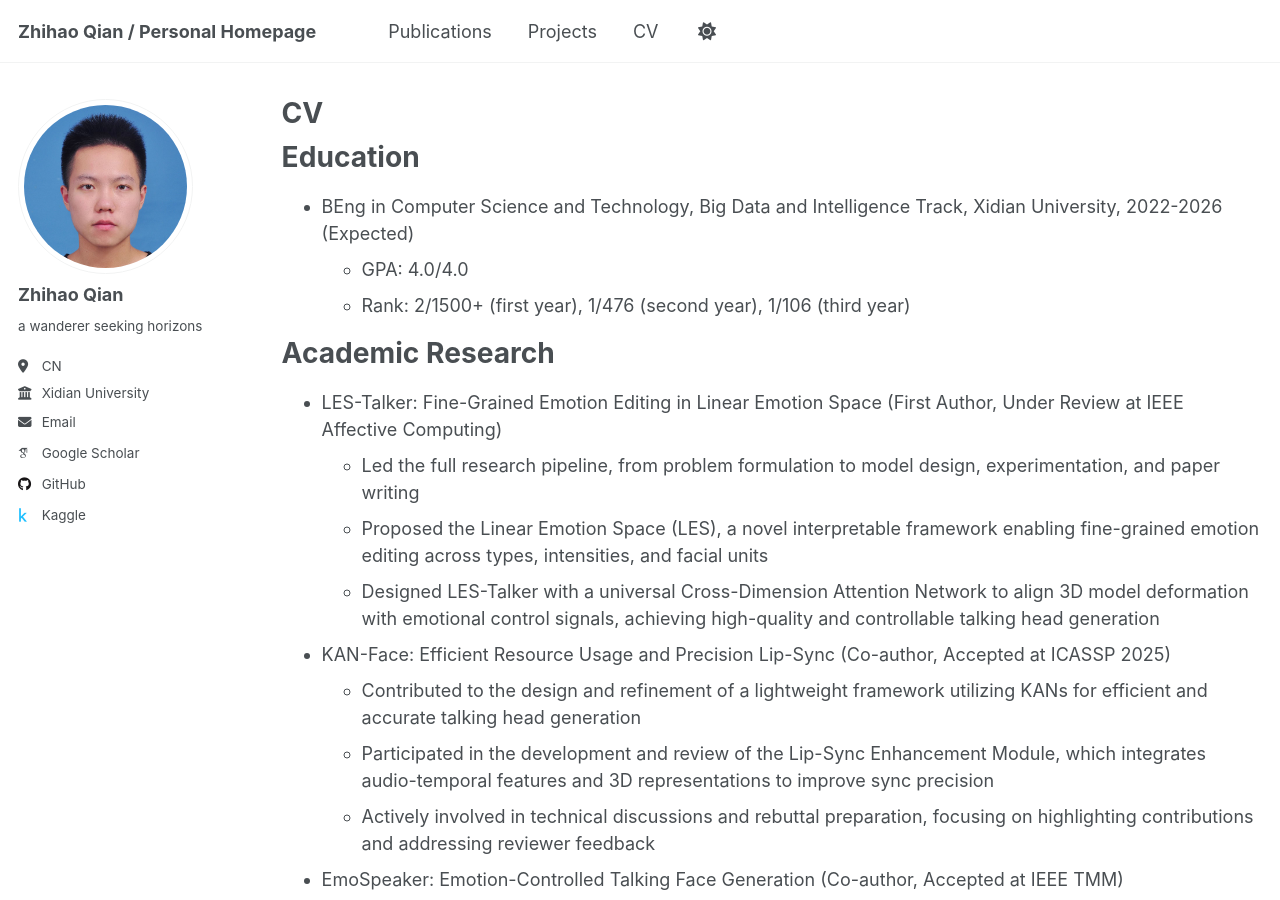
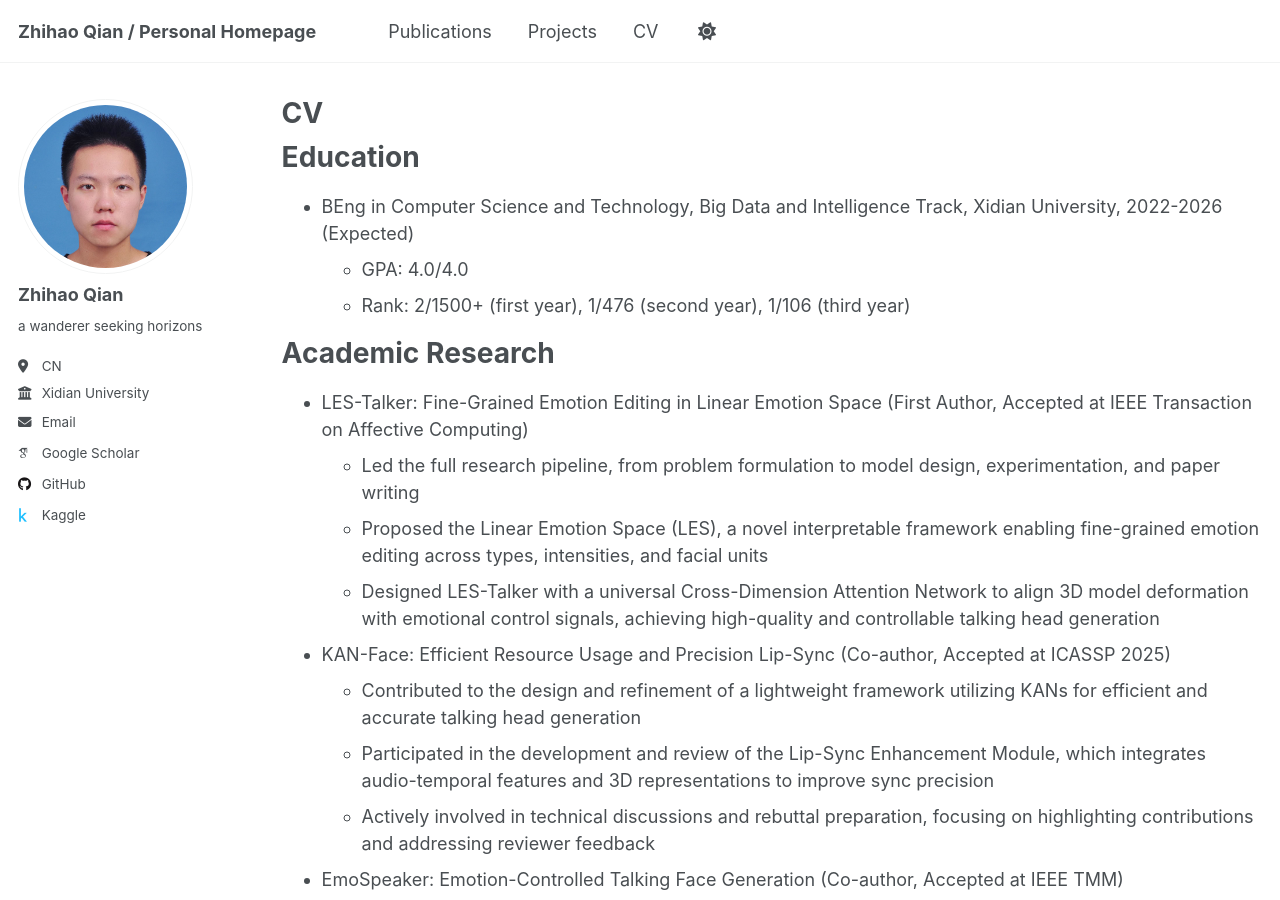
Before and after one commit to Dualego00/Dualego00.github.io, a Jekyll site: the page built from _pages/cv.md, in a window 1280 px wide and 900 px high. Built offline with Jekyll 4.4.1, drawn with Linux system fonts in a browser that asks for light colours; some web fonts are replaced.

Commit message:
Update cv.md

```diff
--- a/_pages/cv.md
+++ b/_pages/cv.md
@@ -17,7 +17,7 @@ Education
 
 Academic Research
 ======
-* LES-Talker: Fine-Grained Emotion Editing in Linear Emotion Space (First Author, Under Review at IEEE Affective Computing)
+* LES-Talker: Fine-Grained Emotion Editing in Linear Emotion Space (First Author, Accepted at IEEE Transaction on Affective Computing)
   * Led the full research pipeline, from problem formulation to model design, experimentation, and paper writing
   * Proposed the Linear Emotion Space (LES), a novel interpretable framework enabling fine-grained emotion editing across types, intensities, and facial units
   * Designed LES-Talker with a universal Cross-Dimension Attention Network to align 3D model deformation with emotional control signals, achieving high-quality and controllable talking head generation
```
